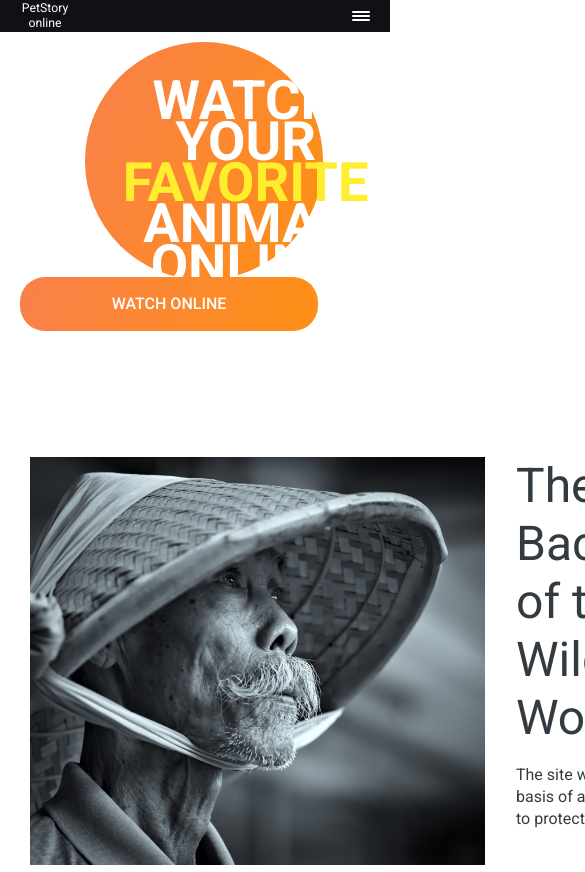
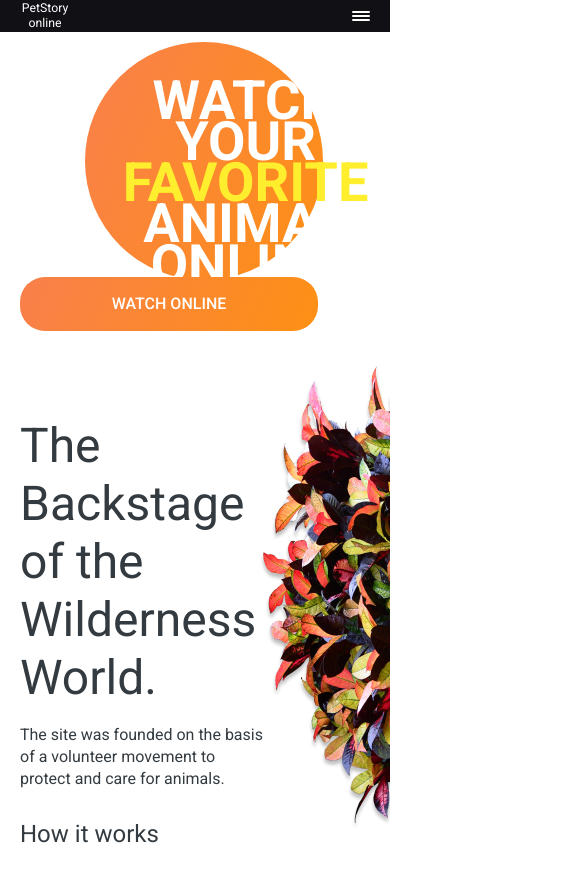
Before and after one commit to job356/online-zoo, a website: page pages/main/index.html in a window 390 px wide. Shown: the top 872 px of the page, 585 px wide, since content can reach past the window. Drawn offline with Linux system fonts and the light colour scheme.

Commit message:
feat: add responsive to backstage block

```diff
--- a/pages/main/sass/components/_backstage.scss
+++ b/pages/main/sass/components/_backstage.scss
@@ -4,6 +4,9 @@
     background-position: right top;
     @include media-small-desktop {
         background-image: none;
+    }
+    @include media-tablet {
+        background-image: url(/assets/image/backgrounds/flower_foto_tablet.jpg);
     }
 }
 
@@ -12,12 +15,25 @@
     @include media-small-desktop {
         padding: 100px 30px 142px;
     }
+    @include media-tablet {
+        padding: 60px 20px 80px;
+    }
 }
 
 .backstage-content {
     padding-left: 87px;
     @include media-small-desktop {
         padding-left: 31px;
+    }
+    @include media-tablet {
+        padding: 0px;
+        margin-right: 105px;
+    }
+}
+
+.backstage-image {
+    @include media-tablet {
+        display: none;
     }
 }
 
@@ -31,6 +47,9 @@
     @include font ($size: 2.4rem, $weight: 400, $height: 2.9rem);
     color: $black_blue;
     margin: 54px 0 34px 0;
+    @include media-tablet {
+        margin: 30px 0 20px;
+    }
 }
 
 .backstage-content__text {
```
Also changed, not shown: assets/image/backgrounds/flower_foto_tablet.jpg (added), pages/main/sass/style.css, 1 other file.
